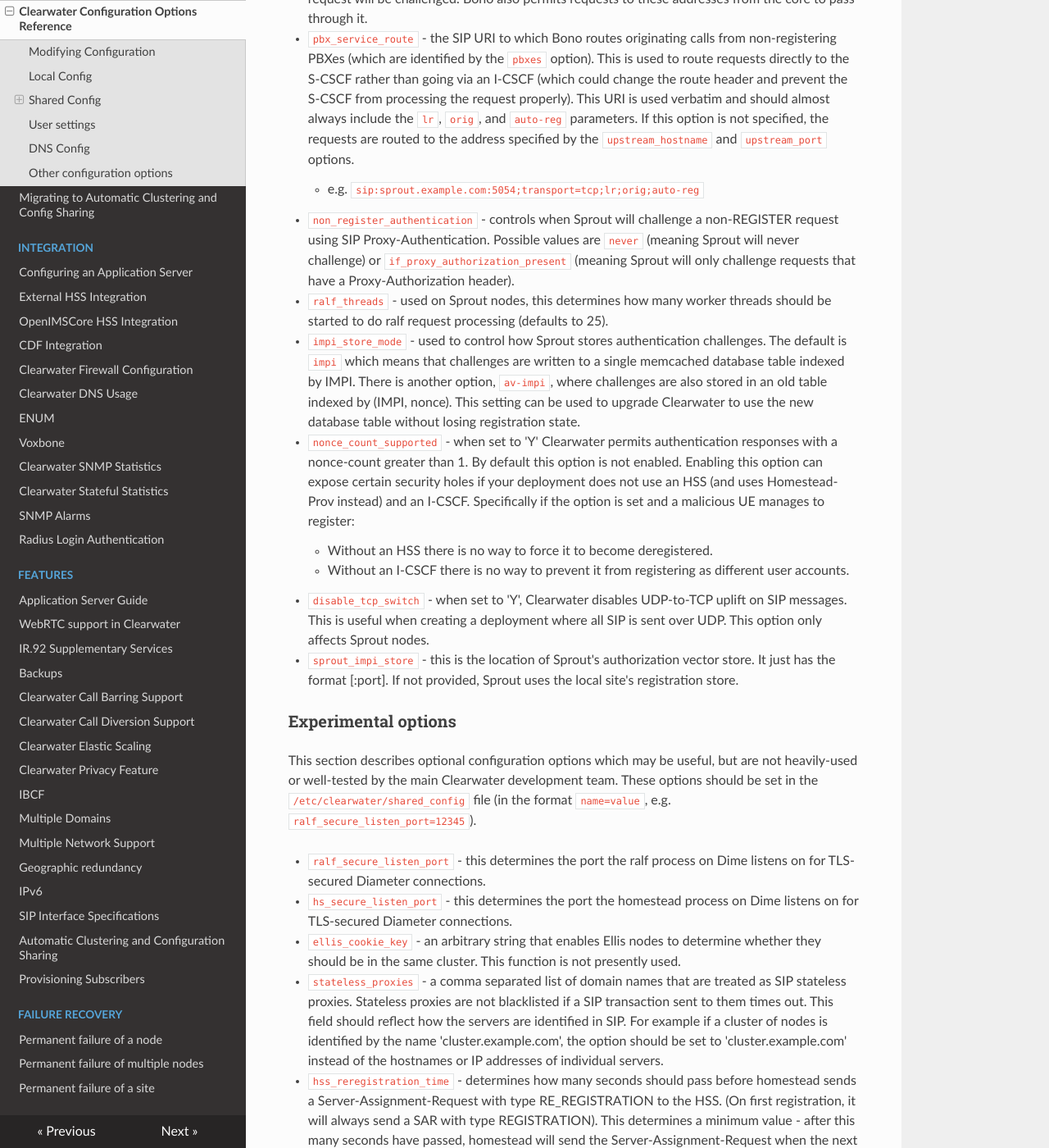
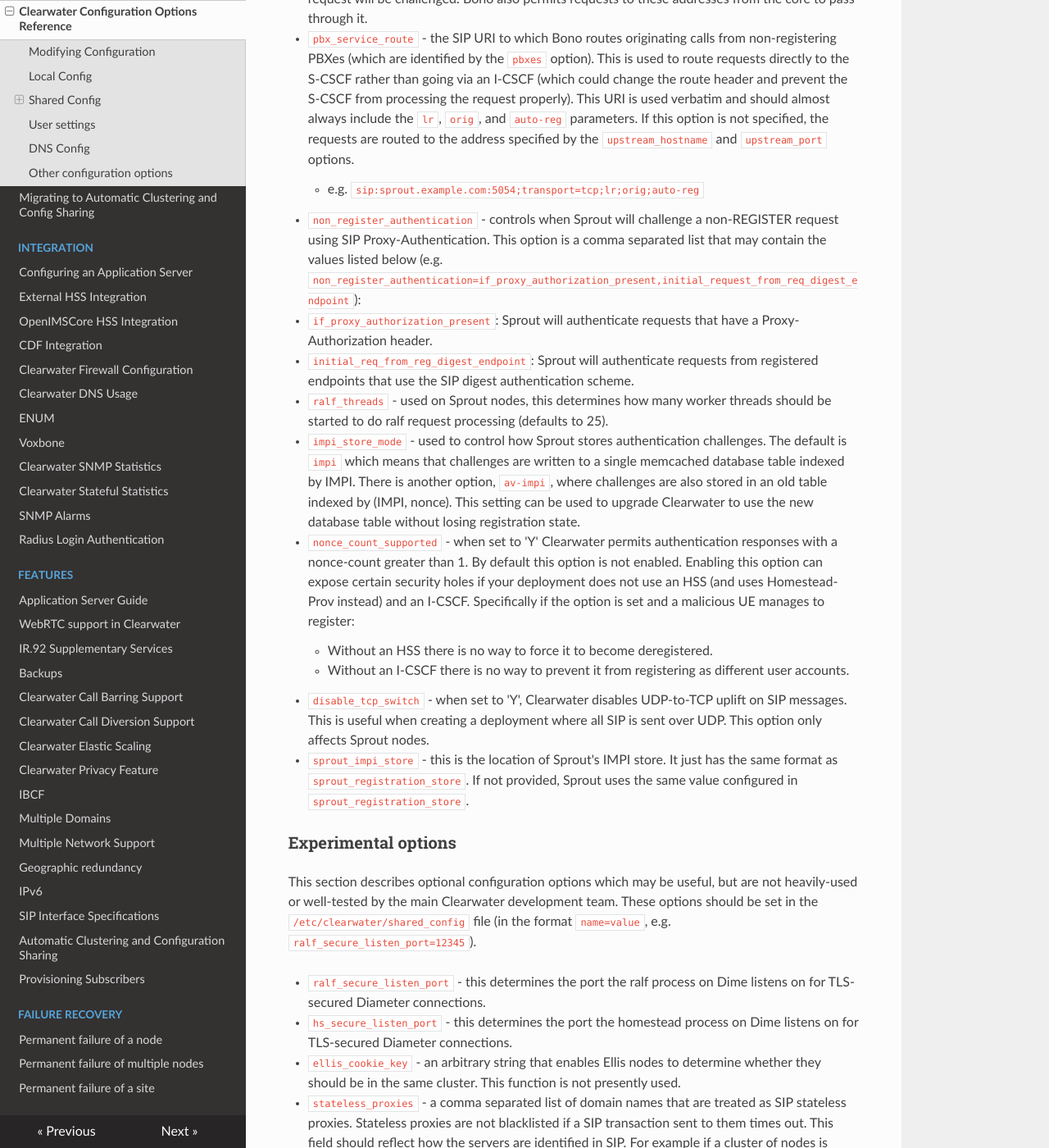
Before and after one commit to Metaswitch/clearwater-readthedocs, an MkDocs documentation site: the page built from docs/Clearwater_Configuration_Options_Reference.md, in a window 1280 px wide and 1400 px high, scrolled down 9967 px. Shown: the whole window at 82% size. Built offline with MkDocs 1.6.1, drawn with Linux system fonts in a browser that asks for light colours; nearby versions of some CDN libraries; old or Windows-style settings are respelled for this version of MkDocs; some of the changed text lies outside the part shown.

Commit message:
Add documentation for config options related to enhanced digest authentication

```diff
--- a/docs/Clearwater_Configuration_Options_Reference.md
+++ b/docs/Clearwater_Configuration_Options_Reference.md
@@ -77,7 +77,7 @@ This section describes options for the basic configuration of a Clearwater deplo
 * `ellis_api_key` - sets a key which can be used to authenticate automated requests to Ellis, by setting it as the value of the X-NGV-API header. This is used to expire demo users regularly.
 * `ellis_hostname` - a hostname that resolves to Ellis, if you don't want to use `ellis.home_domain`.  This should match Ellis's SSL certificate, if you are using one.
 * `memento_hostname` - a hostname that resolves by DNS round-robin to all Mementos in the cluster (the default is `memento.<home_domain>`).  This should match Memento's SSL certificate, if you are using one.
-* `sprout_registation_store` - this is the locations of Sprout's registration stores. It has the format `<site_name>=<domain>[:<port>][,<site_name>=<domain>[:<port>]]`. In a non-GR deployment, only one domain is provided (and the site name is optional). For a GR deployment, each domain is identified by the site name, and one of the domains must relate to the local site.
+* `sprout_registration_store` - this is the locations of Sprout's registration stores. It has the format `<site_name>=<domain>[:<port>][,<site_name>=<domain>[:<port>]]`. In a non-GR deployment, only one domain is provided (and the site name is optional). For a GR deployment, each domain is identified by the site name, and one of the domains must relate to the local site.
 * `ralf_session_store` - this is the locations of ralf's session stores. It has the format `<site_name>=<domain>[:<port>][,<site_name>=<domain>[:<port>]]`. In a non-GR deployment, only one domain is provided (and the site name is optional). For a GR deployment, each domain is identified by the site name, and one of the domains must relate to the local site.
 * `memento_auth_store` - this is the location of Memento's authorization vector store. It just has the format `<domain>[:port]`. If not present, defaults to the loopback IP.
 * `sprout_chronos_callback_uri` - the callback hostname used on Sprout's Chronos timers. If not present, defaults to the host specified in `sprout-hostname`. In a GR deployment, should be set to a deployment-wide Sprout hostname (that will be resolved by using static DNS records in `/etc/clearwater/dns.json`).
@@ -193,14 +193,16 @@ This section describes optional configuration options, particularly for ensuring
 * `pbxes` - a comma separated list of IP address that Bono considers to be PBXes that are incapable of registering. Non-REGISTER requests from these addresses are passed upstream to Sprout with a `Proxy-Authorization` header. It is strongly recommended that Sprout's `non_register_authentication` option is set to `if_proxy_authorization_present` so that the request will be challenged. Bono also permits requests to these addresses from the core to pass through it.
 * `pbx_service_route` - the SIP URI to which Bono routes originating calls from non-registering PBXes (which are identified by the `pbxes` option). This is used to route requests directly to the S-CSCF rather than going via an I-CSCF (which could change the route header and prevent the S-CSCF from processing the request properly). This URI is used verbatim and should almost always include the `lr`, `orig`, and `auto-reg` parameters. If this option is not specified, the requests are routed to the address specified by the `upstream_hostname` and `upstream_port` options.
     * e.g. `sip:sprout.example.com:5054;transport=tcp;lr;orig;auto-reg`
-* `non_register_authentication` - controls when Sprout will challenge a non-REGISTER request using SIP Proxy-Authentication. Possible values are `never` (meaning Sprout will never challenge) or `if_proxy_authorization_present` (meaning Sprout will only challenge requests that have a Proxy-Authorization header).
+* `non_register_authentication` - controls when Sprout will challenge a non-REGISTER request using SIP Proxy-Authentication. This option is a comma separated list that may contain the values listed below (e.g. `non_register_authentication=if_proxy_authorization_present,initial_request_from_req_digest_endpoint`):
+  * `if_proxy_authorization_present`: Sprout will authenticate requests that have a Proxy-Authorization header.
+  * `initial_req_from_reg_digest_endpoint`: Sprout will authenticate requests from registered endpoints that use the SIP digest authentication scheme.
 * `ralf_threads` - used on Sprout nodes, this determines how many worker threads should be started to do ralf request processing (defaults to 25).
 * `impi_store_mode` - used to control how Sprout stores authentication challenges. The default is `impi` which means that challenges are written to a single memcached database table indexed by IMPI. There is another option, `av-impi`, where challenges are also stored in an old table indexed by (IMPI, nonce). This setting can be used to upgrade Clearwater to use the new database table without losing registration state.
 * `nonce_count_supported` - when set to 'Y' Clearwater permits authentication responses with a nonce-count greater than 1. By default this option is not enabled. Enabling this option can expose certain security holes if your deployment does not use an HSS (and uses Homestead-Prov instead) and an I-CSCF. Specifically if the option is set and a malicious UE manages to register:
     * Without an HSS there is no way to force it to become deregistered.
     * Without an I-CSCF there is no way to prevent it from registering as different user accounts.
 * `disable_tcp_switch` - when set to 'Y', Clearwater disables UDP-to-TCP uplift on SIP messages.  This is useful when creating a deployment where all SIP is sent over UDP.  This option only affects Sprout nodes.
-* `sprout_impi_store` - this is the location of Sprout's authorization vector store. It just has the format <domain>[:port]. If not provided, Sprout uses the local site's registration store.
+* `sprout_impi_store` - this is the location of Sprout's IMPI store. It just has the same format as `sprout_registration_store`. If not provided, Sprout uses the same value configured in `sprout_registration_store`.
 
 ### Experimental options
 
```
